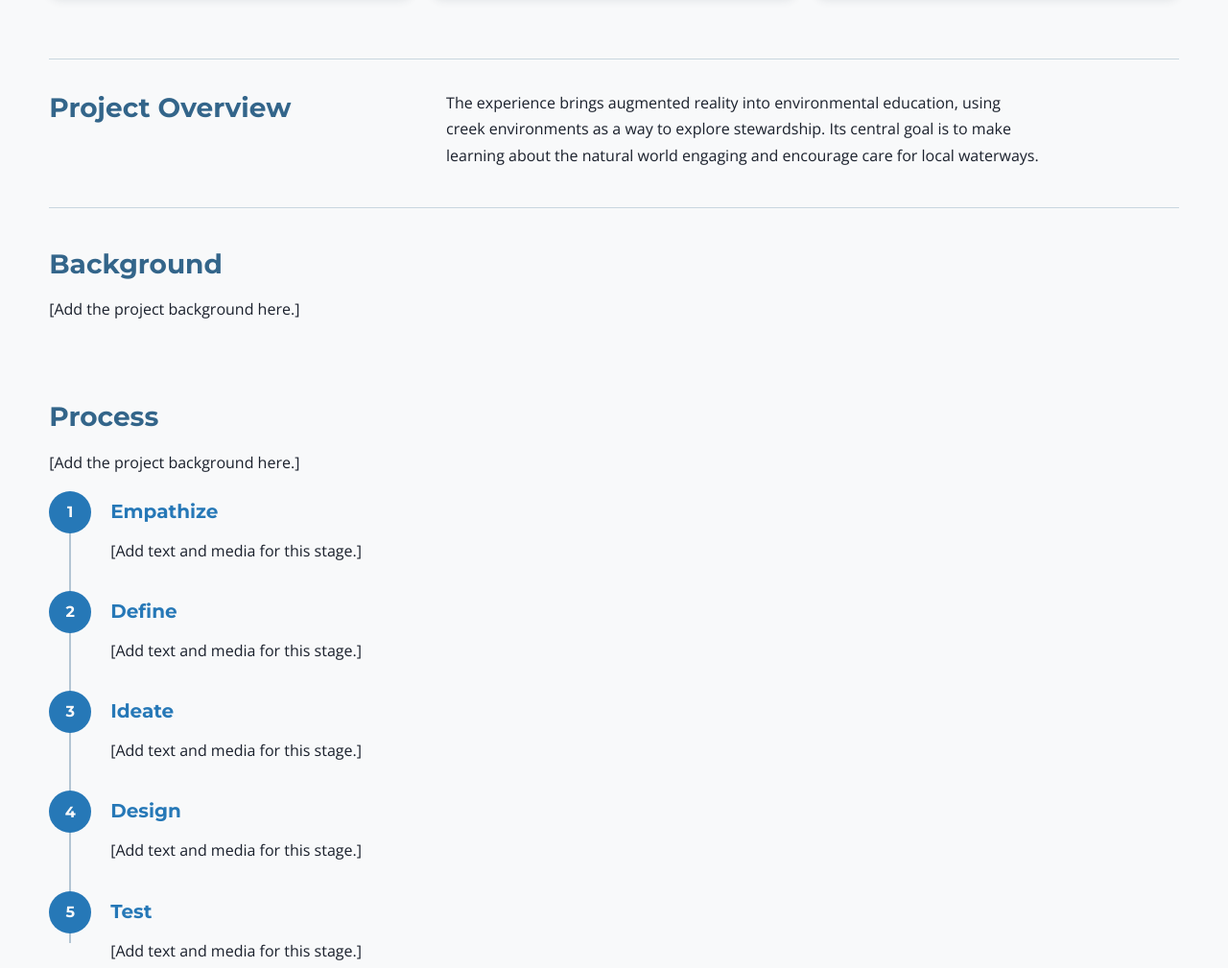
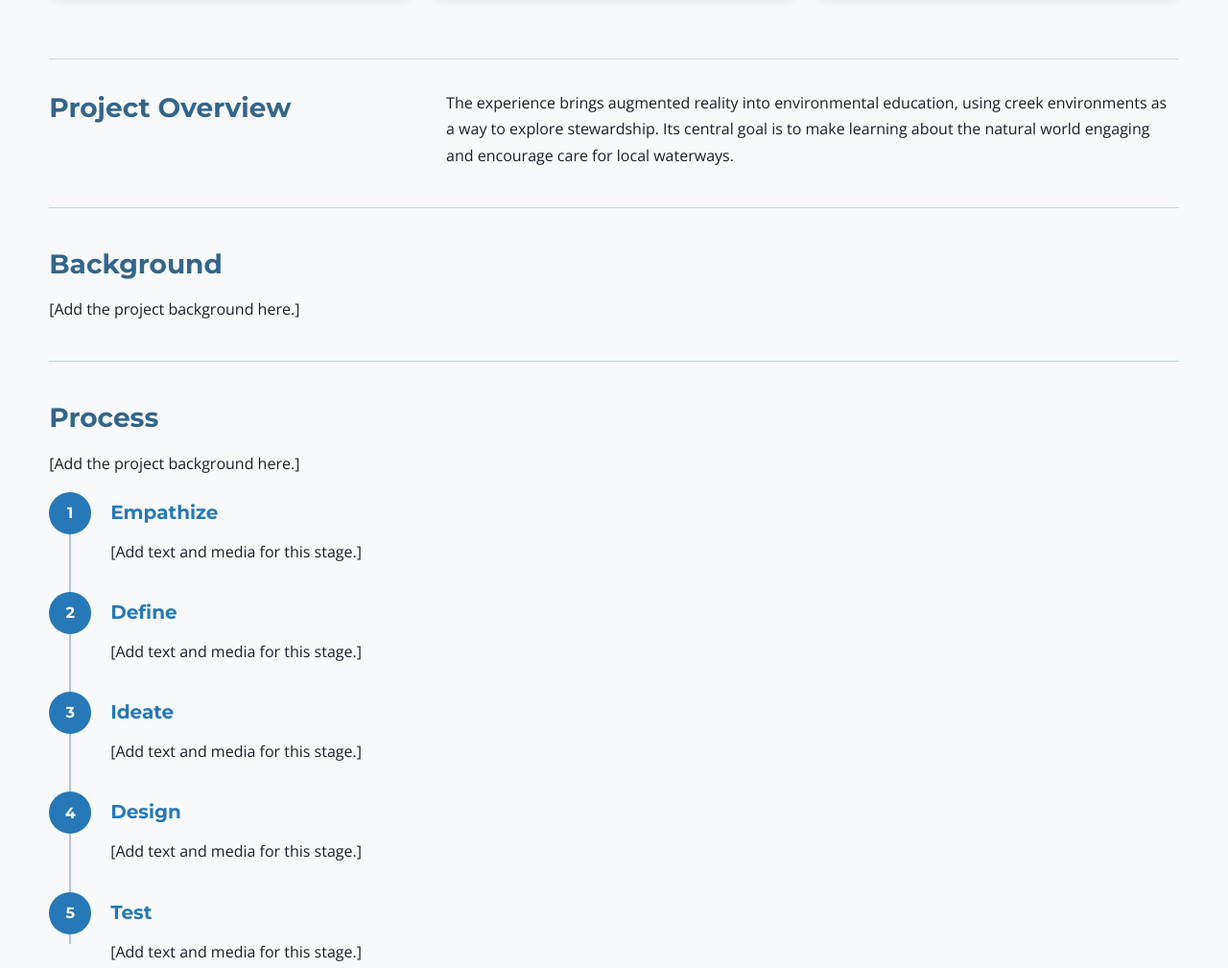
Before and after one commit to Ckeely-Hub/cmk-portfolio, a plain HTML site: page meetthecreek.html in a window 1280 px wide. Shown: the part 795-1804 px from the top of the page at 96% size. Drawn offline with nearby package versions, Linux system fonts and the light colour scheme.

Commit message:
Text Spacing on Project Pages

```diff
--- a/style.css
+++ b/style.css
@@ -746,18 +746,25 @@ a.about-action--copy:hover {
 }
 
 .project-overview p {
-	max-width: 68ch;
+	max-width: none;
+	width: 100%;
 	margin: 0;
 	font-size: 16px;
 	line-height: 1.7;
 }
 
 .project-copy-section {
-	max-width: 76ch;
+	width: 100%;
+	max-width: none;
 }
 
 .project-detail-section {
 	padding-block: 40px;
+	border-bottom: 1px solid rgb(51 101 138 / 24%);
+}
+
+.project-detail-section:first-of-type {
+	border-top: 1px solid rgb(51 101 138 / 24%);
 }
 
 .project-copy-section h2 {
```
